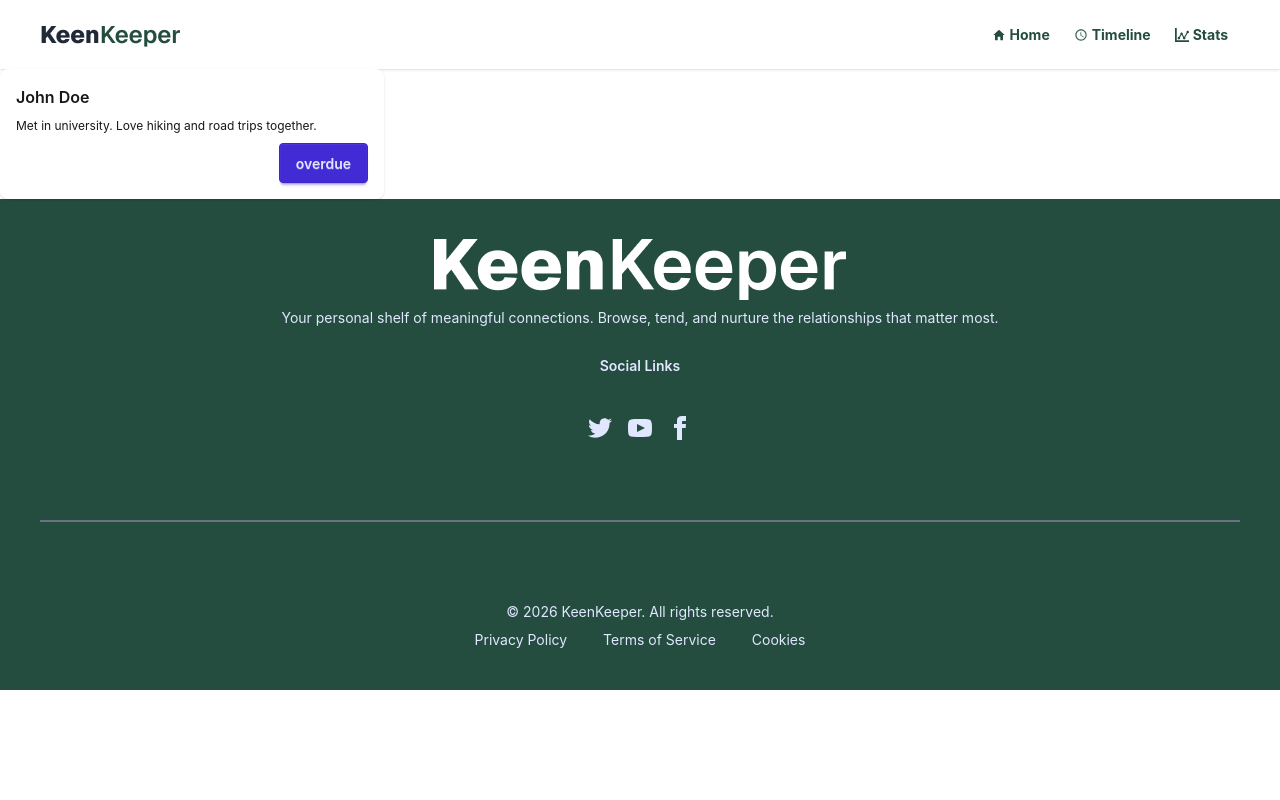
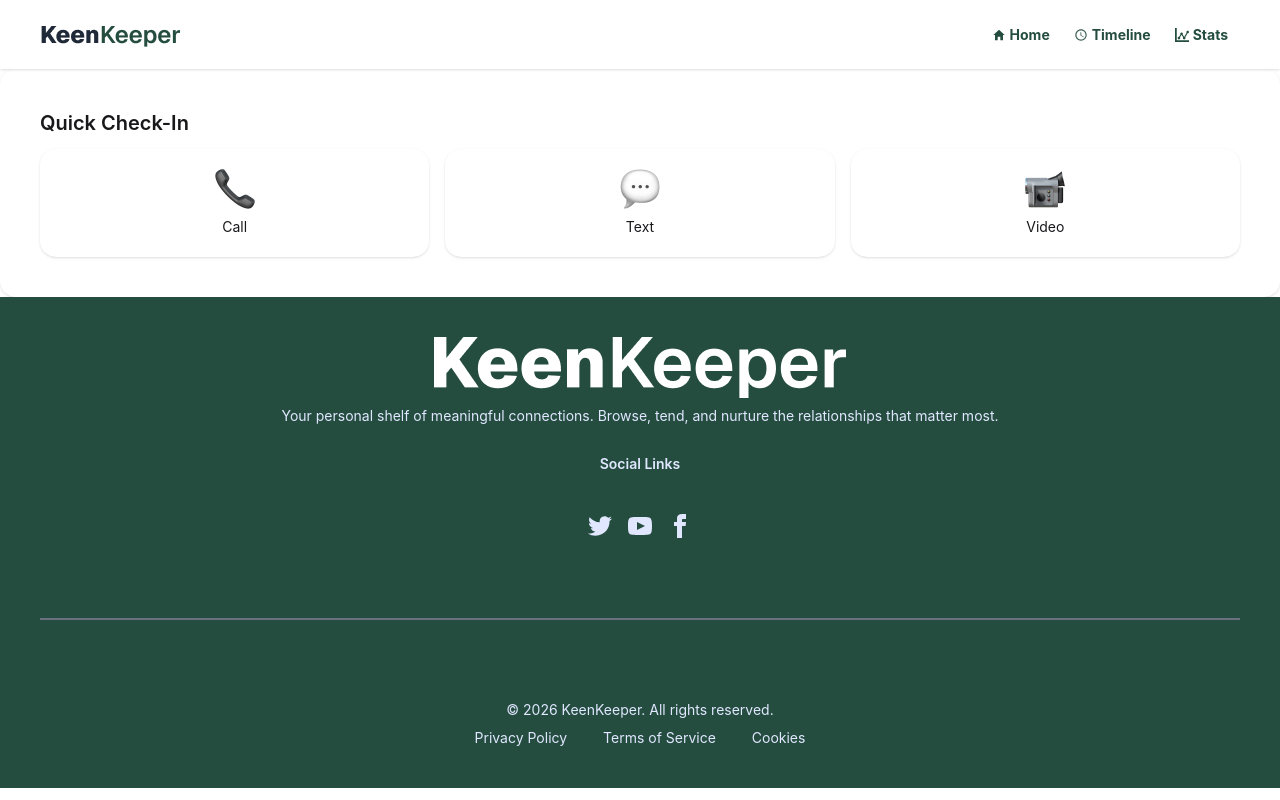
Before and after one commit to Abdur-Rahim-web/Keen-Keeper, a React (Vite) app: page /friends/1 in a window 1280 px wide. Built offline with nearby package versions, Linux system fonts and the light colour scheme.

Commit message:
added 3 card in Timeline component.

```diff
--- /dev/null
+++ b/src/context/TimelineProvider.jsx
@@ -0,0 +1,27 @@
+import React, { createContext, useState } from 'react';
+
+export const TimelineContext = createContext();
+
+const TimelineProvider = ({children}) => {
+
+     const [calls, setCalls] = useState([]);
+     const [texts, setTexts] = useState([]);
+     const [videos, setVideos] = useState([]);
+
+    const data ={
+        calls,
+        setCalls,
+        texts,
+        setTexts,
+        videos,
+        setVideos
+
+    }
+    return (
+        <TimelineContext.Provider value={data}>
+            {children}
+        </TimelineContext.Provider>
+    );
+};
+
+export default TimelineProvider;
--- a/src/main.jsx
+++ b/src/main.jsx
@@ -3,10 +3,13 @@ import { createRoot } from 'react-dom/client'
 import './index.css'
 import { RouterProvider } from 'react-router/dom'
 import { router } from './routers/Router'
+import TimelineProvider from './context/TimelineProvider'
 
 
 createRoot(document.getElementById('root')).render(
   <StrictMode>
-    <RouterProvider router={router}></RouterProvider>
+    <TimelineProvider>
+       <RouterProvider router={router}></RouterProvider>
+    </TimelineProvider>
   </StrictMode>,
 )
--- a/src/pages/FriendDetails.jsx
+++ b/src/pages/FriendDetails.jsx
@@ -1,36 +1,71 @@
-import React from 'react';
+import React, { useContext } from 'react';
 import { useParams } from 'react-router';
 import useFriend from '../hooks/useFriend';
 import { MoonLoader } from 'react-spinners';
+import callImage from "../assets/call.png"
+import textImage from "../assets/text.png"
+import videoImage from "../assets/video.png"
+import { TimelineContext } from '../context/TimelineProvider';
 
 const FriendDetails = () => {
     const { id } = useParams();
-    console.log(id, 'id')
+    // console.log(id, 'id')
 
     const { friends } = useFriend()
-    console.log(friends)
+    // console.log(friends)
 
     const expectedFriend = friends.find((friend) => friend.id === Number(id));
-    console.log(expectedFriend, 'expectedFriend')
+    // console.log(expectedFriend, 'expectedFriend')
 
+    const {calls, setCalls, texts, setTexts, videos, setVideos} = useContext(TimelineContext);
+
+    const handleCall = () => {
+        setCalls([...calls, expectedFriend])
+    }
+    console.log(calls,'call')
+
+    const handleText = () => {
+        setTexts([...texts, expectedFriend])
+    }
+    console.log(calls,'call')
+
+    const handleVideos = () => {
+        setVideos([...videos, expectedFriend])
+    }
+    console.log(calls,'call')
 
     if (!expectedFriend) {
         return (
-        <div>
-            <MoonLoader />
-        </div>
+            <div>
+                <MoonLoader />
+            </div>
         )
     }
 
     return (
-        <div>
-            <div className="card w-96 bg-base-100 card-sm shadow-sm">
-                <div className="card-body">
-                    <h2 className="card-title">{expectedFriend.name}</h2>
-                    <p>{expectedFriend.bio}</p>
-                    <div className="justify-end card-actions">
-                        <button className="btn btn-primary">{expectedFriend.status}</button>
+        <div className='bg-white p-10 rounded-2xl shadow'>
+            <h2 className='font-semibold text-xl pb-3'>Quick Check-In</h2>
+            <div className="flex gap-4">
+
+                <div onClick={handleCall} className="flex-1 items-center bg-white p-5 rounded-2xl shadow text-center cursor-pointer hover:bg-gray-50">
+                    <div className='flex justify-center'>
+                        <img src={callImage} alt="" />
                     </div>
+                    <p className="mt-2 text-sm">Call</p>
+                </div>
+
+                <div onClick={handleText} className="flex-1 bg-white p-5 rounded-2xl shadow text-center cursor-pointer hover:bg-gray-50">
+                    <div className='flex justify-center'>
+                        <img src={textImage} alt="" />
+                    </div>
+                    <p className="mt-2 text-sm">Text</p>
+                </div>
+
+                <div onClick={handleVideos} className="flex-1 bg-white p-5 rounded-2xl shadow text-center cursor-pointer hover:bg-gray-50">
+                    <div className='flex justify-center'>
+                        <img src={videoImage} alt="" />
+                    </div>
+                    <p className="mt-2 text-sm">Video</p>
                 </div>
             </div>
         </div>
--- a/src/pages/Timeline.jsx
+++ b/src/pages/Timeline.jsx
@@ -1,9 +1,26 @@
 import React from 'react';
+import CallCard from '../ui/CallCard';
+import TextCard from '../ui/TextCard';
+import VideoCard from '../ui/VideoCard';
+
+
 
 const Timeline = () => {
+
     return (
-        <div>
-            Timeline
+        <div className='container mx-auto my-20 space-y-5'>
+
+            <h2 className='text-3xl font-bold'>Timeline</h2>
+
+            <input className='border p-3 rounded-3xl' type="text" placeholder='Filter timeline' />
+
+
+
+            <CallCard></CallCard>
+            <TextCard></TextCard>
+            <VideoCard></VideoCard>
+
+
         </div>
     );
 };
--- a/src/routers/Router.jsx
+++ b/src/routers/Router.jsx
@@ -4,6 +4,7 @@ import Home from "../pages/Home";
 import Timeline from "../pages/Timeline";
 import Stats from "../pages/Stats";
 import FriendDetails from "../pages/FriendDetails";
+import CallCard from "../ui/CallCard";
 
 
 
@@ -25,6 +26,10 @@ export const router = createBrowserRouter([
                 Component: Timeline
             },
             {
+                path:'/calls',
+                Component: CallCard
+            },
+            {
                 path:'/stats',
                 Component: Stats
             },
--- /dev/null
+++ b/src/ui/CallCard.jsx
@@ -0,0 +1,32 @@
+import React, { useContext } from 'react';
+import { TimelineContext } from '../context/TimelineProvider';
+import callImage from "../assets/call.png"
+
+const CallCard = () => {
+    const { calls } = useContext(TimelineContext);
+    console.log(calls)
+    return (
+        <div className='space-y-5'>
+            {
+                calls.map((call, ind) => {
+                    return (
+                        <div key={ind} className="card card-side bg-base-100 shadow-sm">
+                            <figure>
+                                <img
+                                    className='w-30 p-8'
+                                    src={callImage}
+                                    alt="Movie" />
+                            </figure>
+                            <div className="card-body">
+                                <h2 className="card-title">Meetup <span className='text-gray-500'>with</span> <span className='text-gray-500'>{call.name}</span></h2>
+                                <p>{call.next_due_date}</p>
+                            </div>
+                        </div>
+                    )
+                })
+            }
+        </div>
+    );
+};
+
+export default CallCard;
--- /dev/null
+++ b/src/ui/TextCard.jsx
@@ -0,0 +1,32 @@
+import React, { useContext } from 'react';
+import { TimelineContext } from '../context/TimelineProvider';
+import textImage from "../assets/text.png"
+
+const TextCard = () => {
+    const { texts } = useContext(TimelineContext);
+    console.log(texts)
+    return (
+        <div>
+            {
+                    texts.map((text, ind) => {
+                        return (
+                            <div key={ind} className="card card-side bg-base-100 shadow-sm">
+                                <figure>
+                                    <img
+                                        className='w-30 p-8'
+                                        src={textImage}
+                                        alt="Movie" />
+                                </figure>
+                                <div className="card-body">
+                                    <h2 className="card-title">Text <span className='text-gray-500'>with</span> <span className='text-gray-500'>{text.name}</span></h2>
+                                    <p>{text.next_due_date}</p>
+                                </div>
+                            </div>
+                        )
+                    })
+                }
+        </div>
+    );
+};
+
+export default TextCard;
--- /dev/null
+++ b/src/ui/VideoCard.jsx
@@ -0,0 +1,32 @@
+import React, { useContext } from 'react';
+import { TimelineContext } from '../context/TimelineProvider';
+import videoImage from "../assets/video.png"
+
+const VideoCard = () => {
+    const { videos } = useContext(TimelineContext);
+    console.log(videos)
+    return (
+        <div>
+            {
+                    videos.map((video, ind) => {
+                        return (
+                            <div key={ind} className="card card-side bg-base-100 shadow-sm">
+                                <figure>
+                                    <img
+                                        className='w-30 p-8'
+                                        src={videoImage}
+                                        alt="Movie" />
+                                </figure>
+                                <div className="card-body">
+                                    <h2 className="card-title">Video <span className='text-gray-500'>with</span> <span className='text-gray-500'>{video.name}</span></h2>
+                                    <p>{video.next_due_date}</p>
+                                </div>
+                            </div>
+                        )
+                    })
+                }
+        </div>
+    );
+};
+
+export default VideoCard;
```
Also changed, not shown: 1 other file (tests, documents, lock files or other folders).
